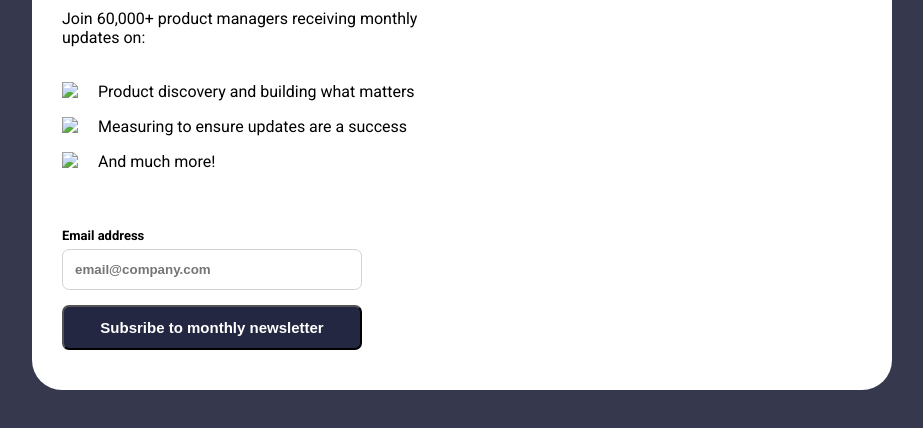
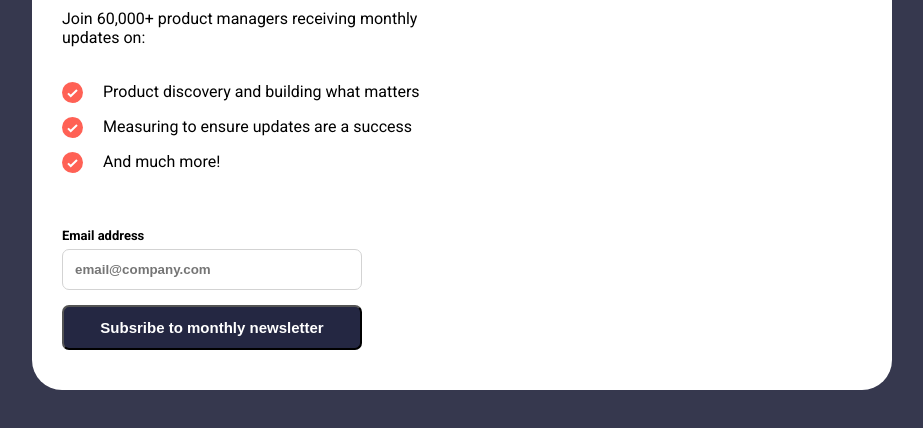
Before and after one commit to elma0101/app2, a plain HTML site: page index.html in a window 1280 px wide. Shown: the part 282-710 px from the top of the page, without its empty margins (178-1101 px from the left). Drawn offline with Linux system fonts and the light colour scheme; a script that the page names is missing.

Commit message:
Update index.html

```diff
--- a/index.html
+++ b/index.html
@@ -23,13 +23,13 @@
 
                 <!--icon-->
                 <img
-                    src="/newsletter-sign-up-with-success-message-main//newsletter-sign-up-with-success-message-main/assets/images/icon-list.svg">
+                    src="icon-list.svg">
                 <p>Product discovery and building what matters</p>
                 <img
-                    src="/newsletter-sign-up-with-success-message-main//newsletter-sign-up-with-success-message-main/assets/images/icon-list.svg">
+                    src="icon-list.svg">
                 <p>Measuring to ensure updates are a success</p>
                 <img
-                    src="/newsletter-sign-up-with-success-message-main//newsletter-sign-up-with-success-message-main/assets/images/icon-list.svg">
+                    src="icon-list.svg">
                 <p>And much more!</p>
                 <br><br>
                 <form id="form" action="thank_you.html">
@@ -43,7 +43,7 @@
                 </form>
             </div>
 
-            <img src="/newsletter-sign-up-with-success-message-main/newsletter-sign-up-with-success-message-main/assets/images/illustration-sign-up-desktop.svg"
+            <img src="illustration-sign-up-desktop.svg"
                 alt="image">
         </div>
     </div>
```
